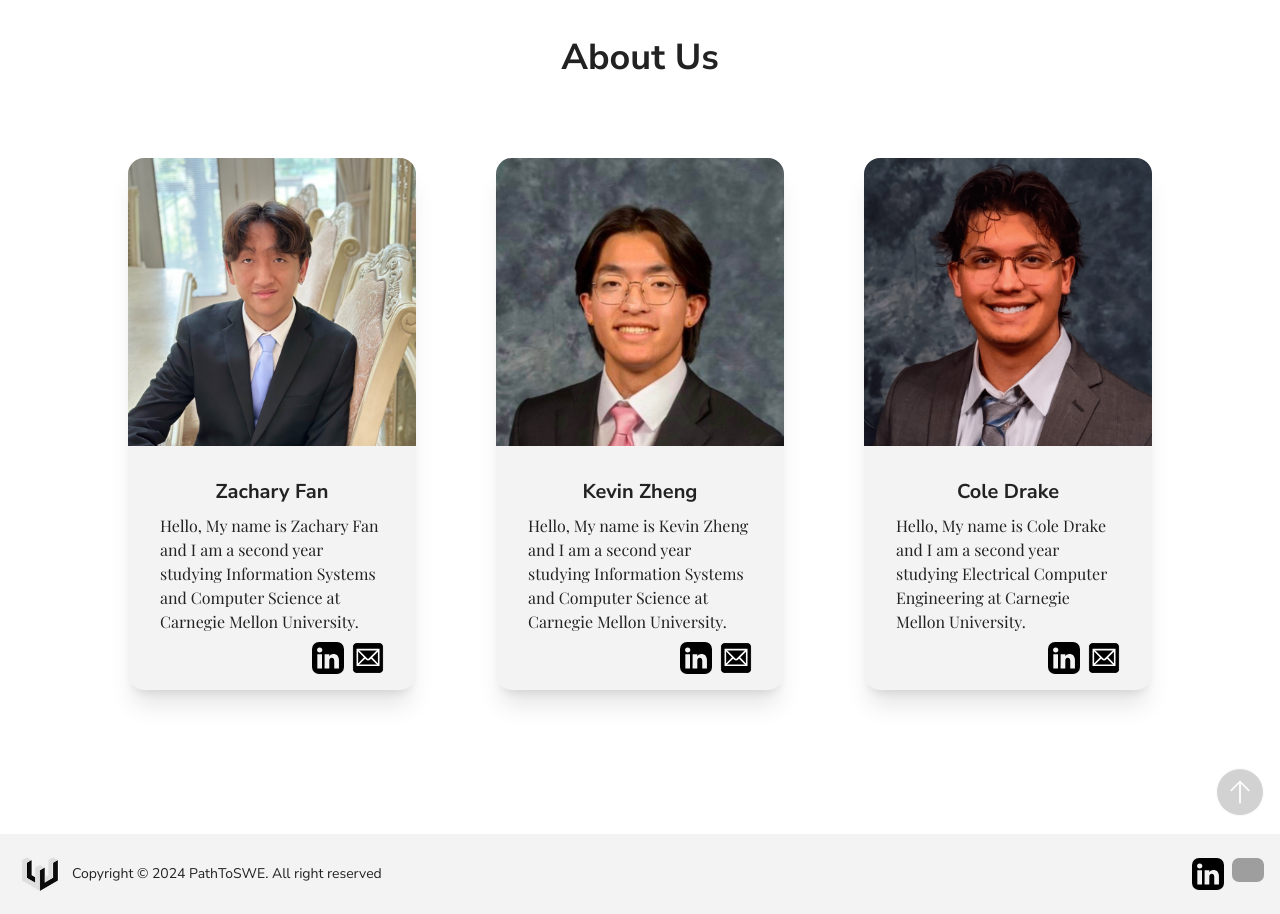
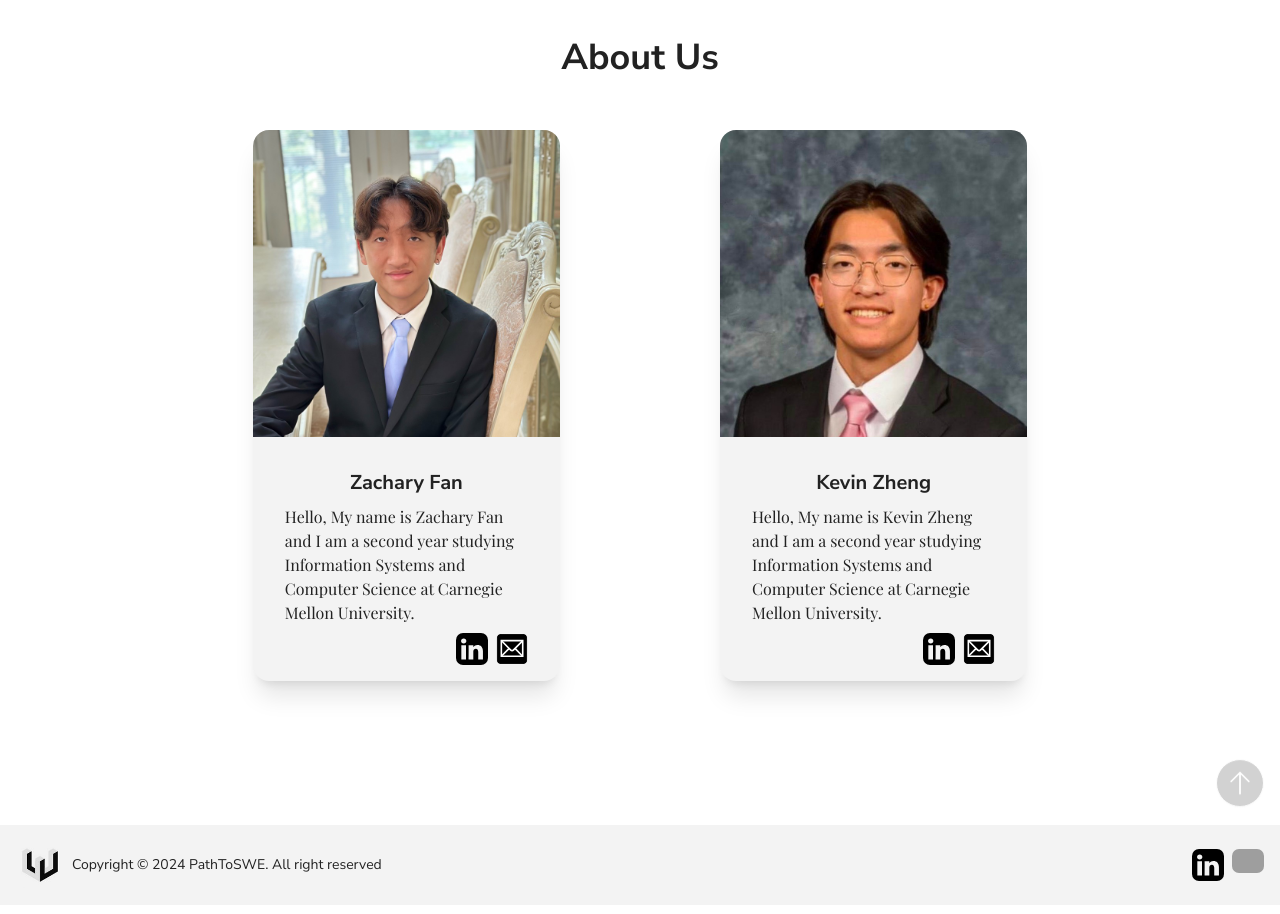
Before and after one commit to zachkfan/pathtoswe, a Next.js app: page / in a window 1280 px wide. Shown: the part 1400-2314 px from the top of the page. Built offline with nearby package versions, Linux system fonts and the light colour scheme; grey boxes are pictures that could not be loaded; a web font is replaced by a local one.

Commit message:
RIP Cole, centered cards

```diff
--- a/src/app/page.tsx
+++ b/src/app/page.tsx
@@ -8,11 +8,10 @@ export default function Home() {
     <HomeContainer>
       <Banner />
       <HomeBody />
-      <div className="bg-white px-[10%] grid grid-cols-12 py-24 gap-20">
-        <h1 className="mx-auto col-span-full text-black-gray font-bold text-4xl">
-          About Us
-        </h1>
-        <div className="col-span-7 lg:col-span-4">
+      <div className="bg-white px-[10%] flex flex-col items-center py-24 gap-5">
+        <h1 className="text-black-gray font-bold text-4xl mb-8">About Us</h1>
+        <div className="flex flex-wrap justify-center gap-40">
+          <div className="lg:w-[30%] w-2/5">
             <Card
               image={"/zach_photo.png"}
               imageAlt={"Photo of Zachary Fan"}
@@ -22,9 +21,9 @@ export default function Home() {
               }
               linkedin={"https://www.linkedin.com/in/zachary-fan/"}
               email={"zacharyf@andrew.cmu.edu"}
-          ></Card>
+            />
           </div>
-        <div className="col-span-7 lg:col-span-4">
+          <div className="lg:w-[30%] w-2/5">
             <Card
               image={"/kevin_photo.jpg"}
               imageAlt={"Photo of Kevin Zheng"}
@@ -34,19 +33,8 @@ export default function Home() {
               }
               linkedin={"https://www.linkedin.com/in/kevin-zheng-h7/"}
               email={"hzheng4@andrew.cmu.edu"}
-          ></Card>
+            />
           </div>
-        <div className="col-span-7 lg:col-span-4">
-          <Card
-            image={"/cole_photo.png"}
-            imageAlt={"Photo of Cole Drake"}
-            name={"Cole Drake"}
-            description={
-              "Hello, My name is Cole Drake and I am a second year studying Electrical Computer Engineering at Carnegie Mellon University."
-            }
-            linkedin={"https://www.linkedin.com"}
-            email={"coled@andrew.cmu.edu"}
-          ></Card>
         </div>
       </div>
     </HomeContainer>
```
Lines whose indentation alone changed are shown as unchanged.
